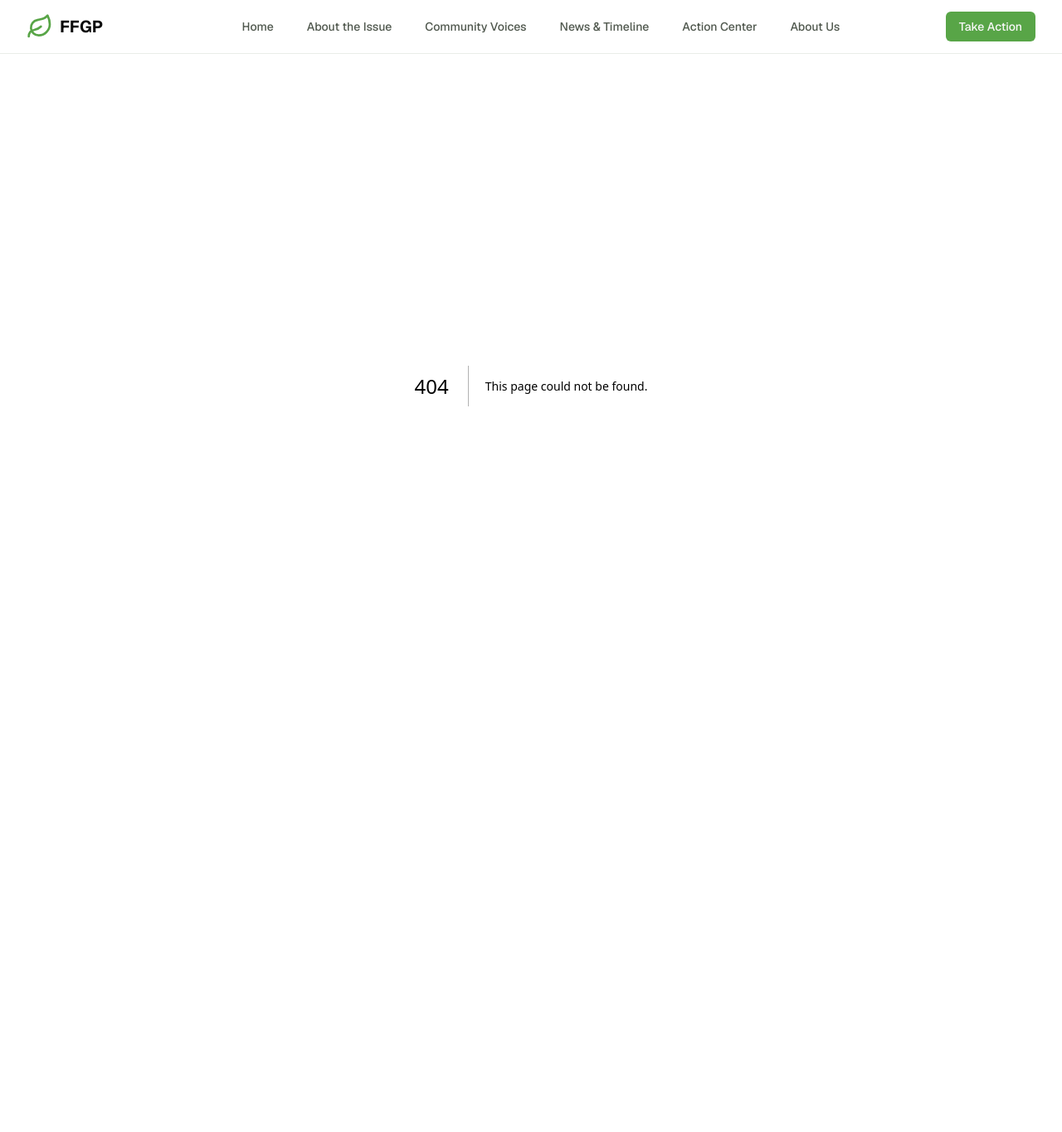
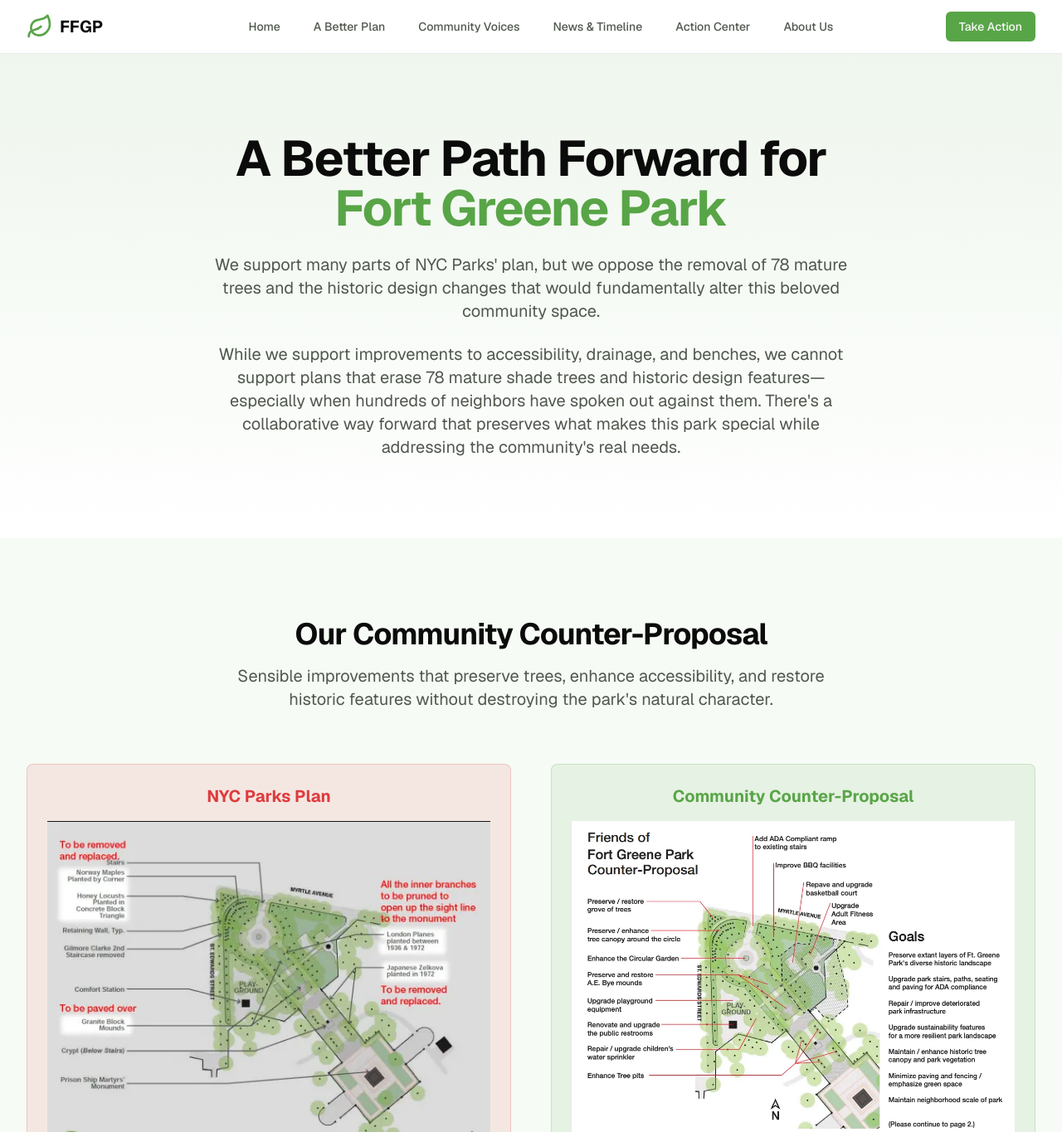
Before and after one commit to brucestarlove/ffgp-website, a Next.js app: page /better-plan in a window 1280 px wide. Before the commit this address had no page. Shown: the top 1365 px of the page at 83% size. Before the commit the page ends 865 px from the top, so only its background shows below. Built offline with nearby package versions, Linux system fonts and the light colour scheme.

Commit message:
image lightbox and link to pdfs

```diff
--- a/src/app/issue/page.tsx
+++ b/src/app/better-plan/page.tsx
@@ -1,31 +1,36 @@
 import Link from "next/link"
-import Image from "next/image"
 import { Button } from "@/components/ui/button"
 import { Card, CardContent, CardHeader, CardTitle } from "@/components/ui/card"
 import { TreePine, Droplets, Wind, ThermometerSun, Building2, Users, Scale, ArrowRight } from "lucide-react"
+import { ImageLightbox } from "@/components/image-lightbox"
+import { Metadata } from "next"
+
+export const metadata: Metadata = {
+  title: "A Better Plan - Fort Greene Park Counter-Proposal | FFGP",
+  description: "Our community counter-proposal preserves 78 mature trees while improving accessibility and drainage. See how we can enhance Fort Greene Park without destroying its natural character.",
+  keywords: ["Fort Greene Park", "counter-proposal", "save trees", "NYC Parks", "community plan", "preserve trees", "accessibility"],
+}
 
 export default function IssuePage() {
   return (
     <div className="min-h-screen">
       {/* Hero Section */}
-      <section className="bg-gradient-to-b from-destructive/10 to-background py-16 lg:py-24">
+      <section className="bg-gradient-to-b from-primary/10 to-background py-16 lg:py-24">
         <div className="container mx-auto px-4 sm:px-6 lg:px-8">
           <div className="text-center">
             <h1 className="text-4xl font-bold tracking-tight text-foreground sm:text-5xl lg:text-6xl">
-              The Issue:
-              <span className="text-destructive block">Misrepresenting the desires of the people.</span>
+              A Better Path Forward for
+              <span className="text-primary block">Fort Greene Park</span>
             </h1>
             <p className="mt-6 text-xl text-muted-foreground max-w-3xl mx-auto">
-              NYC Parks&apos; redesign would cut down 78 mature trees and pave more than 13,000 square feet
-              of open greenspace to create a concrete plaza - all for an unobstructed view of the monument.
-              With that, will be noise pollution and hot, direct sunlight on the people in the park
-              who are enjoying the shade of the canopy today.
+              We support many parts of NYC Parks&apos; plan, but we oppose the removal of 78 mature trees
+              and the historic design changes that would fundamentally alter this beloved community space.
             </p>
             <p className="mt-6 text-xl text-muted-foreground max-w-3xl mx-auto">
-              We agree with many of their proposals! We do want more accessibility and improvements to the area.
-              The problems include that they plan to remove canopy for vain reasons, which will also take decades to grow back.
-              They lied that some of the trees dying—opposite of their own forestry report—which raised flags about their true intentions
-              and integrity. NYC Parks claims this is all what the community wants, yet every person we talk to in the park has disagreed—FOR YEARS.
+              While we support improvements to accessibility, drainage, and benches, we cannot support
+              plans that erase 78 mature shade trees and historic design features—especially when hundreds
+              of neighbors have spoken out against them. There&apos;s a collaborative way forward that preserves
+              what makes this park special while addressing the community&apos;s real needs.
             </p>
           </div>
         </div>
@@ -49,7 +54,7 @@
             <div className="bg-destructive/10 border border-destructive/20 rounded-lg p-6">
               <h3 className="text-xl font-bold text-destructive mb-4 text-center">NYC Parks Plan</h3>
               <div className="aspect-video bg-gradient-to-br from-gray-200 to-gray-400 rounded-lg flex items-center justify-center mb-4">
-                <Image
+                <ImageLightbox
                     src="/img/Proposal-01.webp"
                     alt="NYC Parks Plan: Remove 78 Trees + Concrete Plaza"
                     width={800}
@@ -57,17 +62,33 @@
                     className="w-full h-full object-contain"
                   />
               </div>
+              <div className="text-center">
+                <Button variant="outline" size="sm" asChild>
+                  <Link href="/pdfs/Fort Greene Park PWB Proposal and Tree Removal Diagram.pdf" target="_blank">
+                    View Full NYC Parks Plan (PDF)
+                    <ArrowRight className="ml-2 h-4 w-4" />
+                  </Link>
+                </Button>
+              </div>
             </div>
             <div className="bg-primary/10 border border-primary/20 rounded-lg p-6">
               <h3 className="text-xl font-bold text-primary mb-4 text-center">Community Counter-Proposal</h3>
               <div className="aspect-video bg-gradient-to-br from-green-200 to-green-400 rounded-lg flex items-center justify-center mb-4">
-                <Image
+                <ImageLightbox
                     src="/img/Counter-proposal-01.webp"
                     alt="Community Counter-Proposal: Preserve Trees + Smart Improvements"
                     width={800}
                     height={450}
                     className="w-full h-full object-contain"
                   />
+              </div>
+              <div className="text-center">
+                <Button variant="outline" size="sm" asChild>
+                  <Link href="/pdfs/Friends of Fort Greene Park on PWB Redesign 03.19.18.pdf" target="_blank">
+                    View Full Counter-Proposal (PDF)
+                    <ArrowRight className="ml-2 h-4 w-4" />
+                  </Link>
+                </Button>
               </div>
             </div>
           </div>
--- a/src/app/page.tsx
+++ b/src/app/page.tsx
@@ -1,9 +1,9 @@
 import Link from "next/link"
-import Image from "next/image"
 import { Button } from "@/components/ui/button"
 import { Card, CardContent } from "@/components/ui/card"
 import { TreePine, Users, Calendar, AlertTriangle, Volume2, ThermometerSun, ArrowRight } from "lucide-react"
 import { VideoGallery } from "@/components/video-gallery"
+import { ImageLightbox } from "@/components/image-lightbox"
 
 export default function Home() {
   return (
@@ -25,7 +25,7 @@
                 <Link href="/action">Take Action</Link>
               </Button>
               <Button variant="outline" size="lg" asChild>
-                <Link href="/issue">Learn More</Link>
+                <Link href="/better-plan">Learn More</Link>
               </Button>
             </div>
           </div>
@@ -64,7 +64,7 @@
               <div className="bg-destructive/10 border border-destructive/20 rounded-lg p-6">
                 <h3 className="text-xl font-bold text-destructive mb-4 text-center">NYC Parks Plan</h3>
                 <div className="aspect-video rounded-lg overflow-hidden mb-4">
-                  <Image
+                  <ImageLightbox
                     src="/img/Proposal-01.webp"
                     alt="NYC Parks Plan: Remove 78 Trees + Concrete Plaza"
                     width={800}
@@ -85,7 +85,7 @@
               <div className="bg-primary/10 border border-primary/20 rounded-lg p-6">
                 <h3 className="text-xl font-bold text-primary mb-4 text-center">Community Counter-Proposal</h3>
                 <div className="aspect-video rounded-lg overflow-hidden mb-4">
-                  <Image
+                  <ImageLightbox
                     src="/img/Counter-proposal-01.webp"
                     alt="Community Counter-Proposal: Preserve Trees + Smart Improvements"
                     width={800}
@@ -105,7 +105,7 @@
 
           <div className="text-center">
             <Button asChild size="lg" className="text-lg px-8 py-4">
-              <Link href="/issue">
+              <Link href="/better-plan">
                 See Full Counter-Proposal Details
                 <ArrowRight className="ml-2 h-5 w-5" />
               </Link>
@@ -231,7 +231,7 @@
                   Understand why preserving mature trees matters for climate resilience.
                 </p>
                 <Button variant="outline" asChild className="w-full">
-                  <Link href="/issue">Read More</Link>
+                  <Link href="/better-plan">Read More</Link>
                 </Button>
               </CardContent>
             </Card>
--- /dev/null
+++ b/src/components/image-lightbox.tsx
@@ -0,0 +1,100 @@
+"use client"
+
+import * as React from "react"
+import { X } from "lucide-react"
+import Image from "next/image"
+import { cn } from "@/lib/utils"
+import { Button } from "@/components/ui/button"
+
+interface ImageLightboxProps {
+  src: string
+  alt: string
+  width: number
+  height: number
+  className?: string
+  children?: React.ReactNode
+}
+
+export function ImageLightbox({
+  src,
+  alt,
+  width,
+  height,
+  className,
+  children
+}: ImageLightboxProps) {
+  const [isOpen, setIsOpen] = React.useState(false)
+
+  React.useEffect(() => {
+    const handleEscape = (e: KeyboardEvent) => {
+      if (e.key === 'Escape') {
+        setIsOpen(false)
+      }
+    }
+
+    if (isOpen) {
+      document.addEventListener('keydown', handleEscape)
+      document.body.style.overflow = 'hidden'
+    }
+
+    return () => {
+      document.removeEventListener('keydown', handleEscape)
+      document.body.style.overflow = 'unset'
+    }
+  }, [isOpen])
+
+  return (
+    <>
+      {children ? (
+        <button
+          onClick={() => setIsOpen(true)}
+          className="cursor-pointer focus:outline-none focus-visible:ring-2 focus-visible:ring-ring focus-visible:ring-offset-2 rounded-lg"
+        >
+          {children}
+        </button>
+      ) : (
+        <button
+          onClick={() => setIsOpen(true)}
+          className="cursor-pointer focus:outline-none focus-visible:ring-2 focus-visible:ring-ring focus-visible:ring-offset-2 rounded-lg"
+        >
+          <Image
+            src={src}
+            alt={alt}
+            width={width}
+            height={height}
+            className={cn("transition-opacity hover:opacity-90", className)}
+          />
+        </button>
+      )}
+
+      {isOpen && (
+        <div className="fixed inset-0 z-50 flex items-center justify-center p-4 bg-black/80">
+          <div className="relative max-w-7xl max-h-full">
+            <Button
+              variant="ghost"
+              size="icon"
+              onClick={() => setIsOpen(false)}
+              className="absolute -top-12 right-0 text-white hover:bg-white/10 z-10"
+            >
+              <X className="h-4 w-4" />
+              <span className="sr-only">Close</span>
+            </Button>
+
+            <div
+              className="cursor-pointer"
+              onClick={() => setIsOpen(false)}
+            >
+              <Image
+                src={src}
+                alt={alt}
+                width={width}
+                height={height}
+                className="max-w-full max-h-[90vh] object-contain rounded-lg"
+              />
+            </div>
+          </div>
+        </div>
+      )}
+    </>
+  )
+}
--- a/src/components/navbar.tsx
+++ b/src/components/navbar.tsx
@@ -10,7 +10,7 @@
 
   const navigation = [
     { name: "Home", href: "/" },
-    { name: "About the Issue", href: "/issue" },
+    { name: "A Better Plan", href: "/better-plan" },
     { name: "Community Voices", href: "/stories" },
     { name: "News & Timeline", href: "/news" },
     { name: "Action Center", href: "/action" },
```
